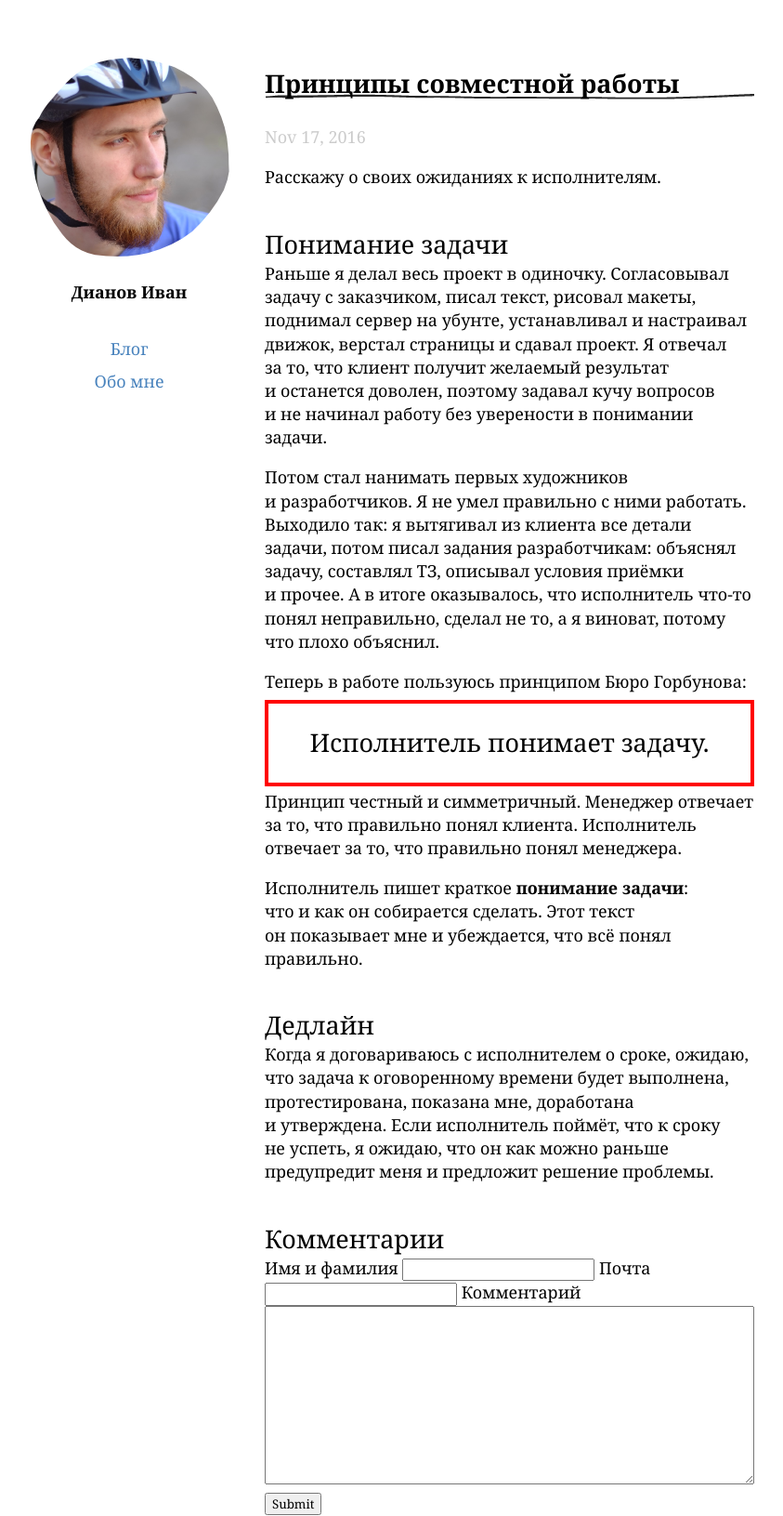
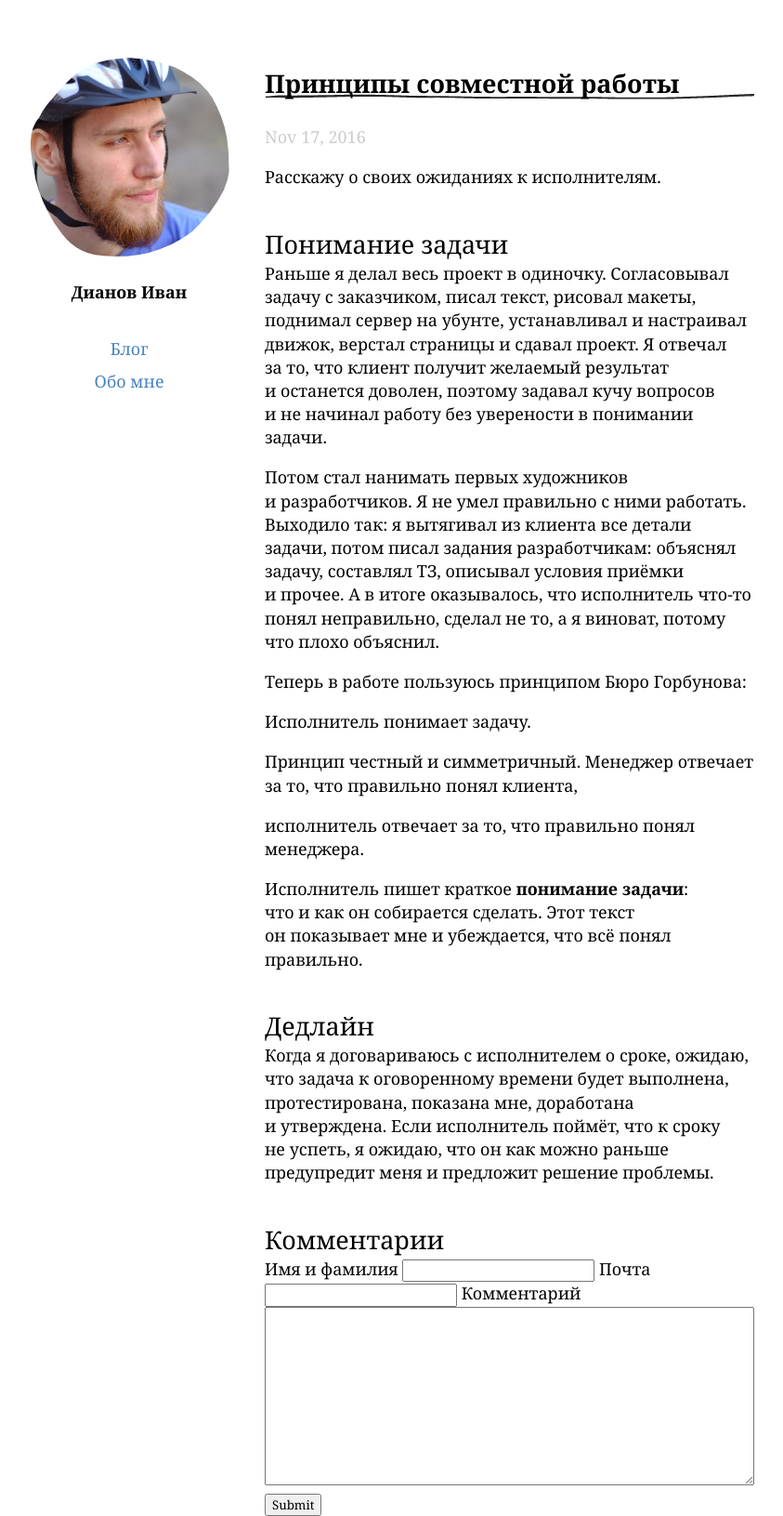
Before and after one commit to illus0r/dianov.org, a Jekyll site: the page built from _posts/2016-11-17-principles-of-collaboration.md, in a window 1280 px wide. Shown: the whole page at 93% size, without its empty margins (228-1071 px from the left). Built offline with Jekyll 4.4.1, drawn with Linux system fonts in a browser that asks for light colours.

Commit message:
Updated 2016-11-17-principles-of-collaboration.md

```diff
--- a/_posts/2016-11-17-principles-of-collaboration.md
+++ b/_posts/2016-11-17-principles-of-collaboration.md
@@ -14,9 +14,11 @@
 Теперь в работе пользуюсь принципом Бюро Горбунова:
 
 Исполнитель понимает задачу.
-{:.quote}
 
-Принцип честный и симметричный. Менеджер отвечает за то, что правильно понял клиента. Исполнитель отвечает за то, что правильно понял менеджера.
+Принцип честный и симметричный. Менеджер отвечает за то, что правильно понял клиента,
+
+исполнитель отвечает за то, что правильно понял менеджера.
+{:.blockquote}
 
 Исполнитель пишет краткое **понимание задачи**: что и как он собирается сделать. Этот текст он показывает мне и убеждается, что всё понял правильно.
 
```
